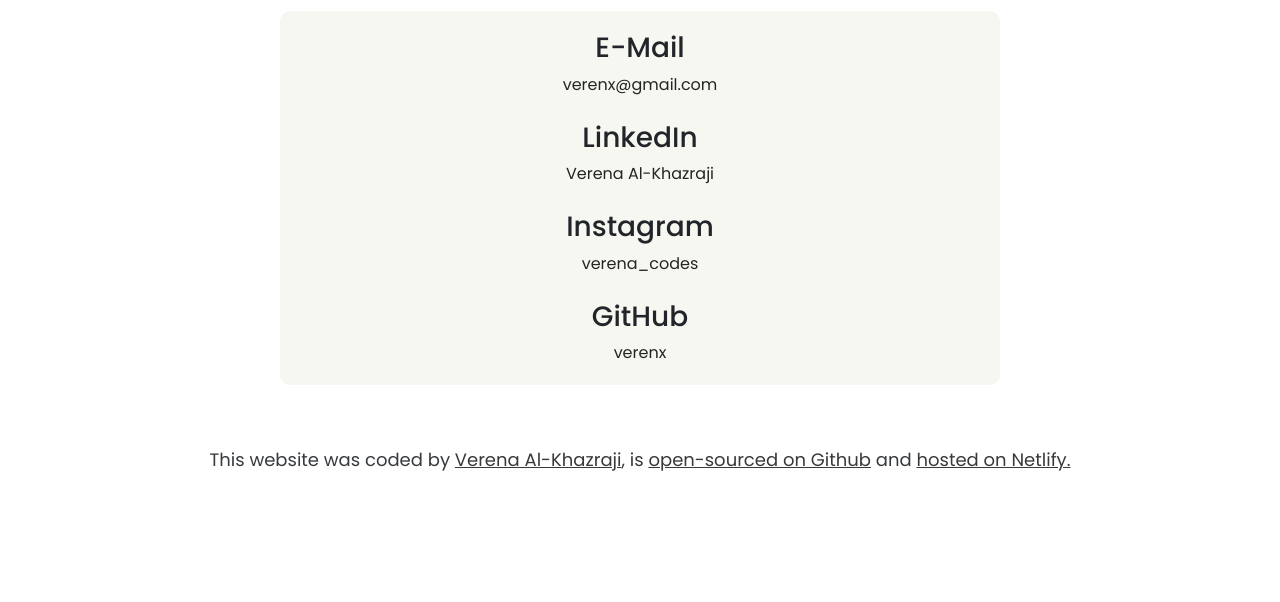
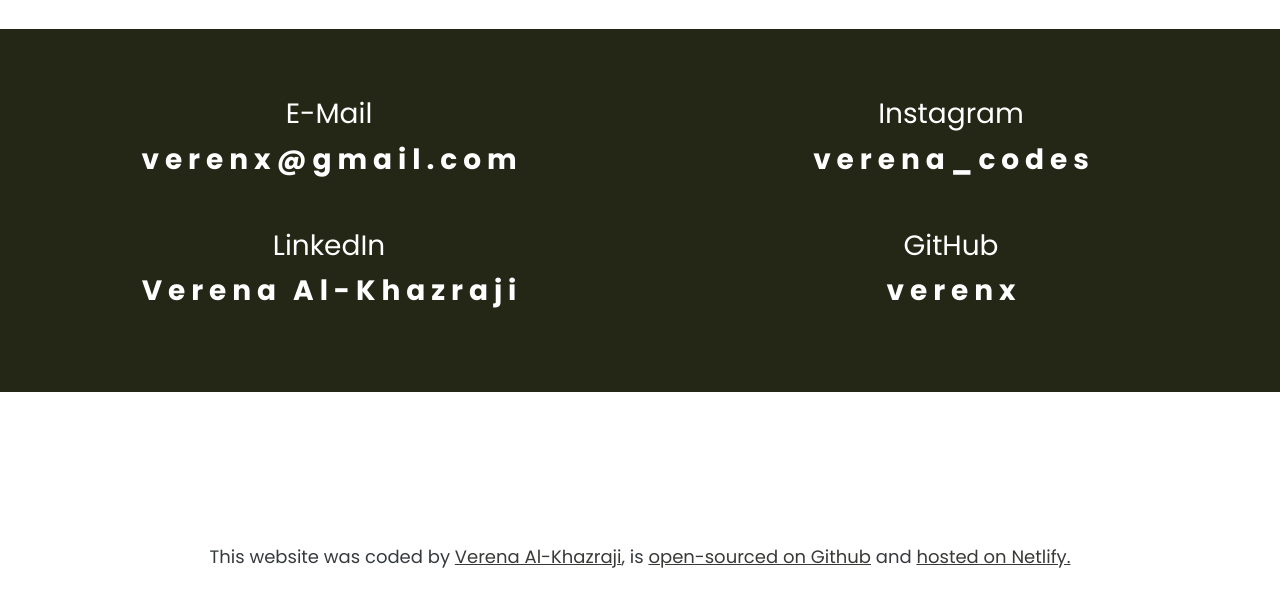
Before and after one commit to verenx/frontend-portfolio-website, a plain HTML site: page contact.html in a window 1280 px wide. Shown: the part 234-836 px from the top of the page. Before the commit the page ends 800 px from the top, so only its background shows below. Drawn offline with nearby package versions, Linux system fonts and the light colour scheme.

Commit message:
set up contact page

```diff
--- a/contact.html
+++ b/contact.html
@@ -35,27 +35,32 @@
         </div>
       </nav>
 
-
-<div class="page-container">
-
-   <h1>Let's get in touch</h1>
+<h1 class="mt-5">Let's get in touch</h1>
 
 <div class="contact-container text-center">
-     <h3>E-Mail</h3>
-        <a href="">verenx@gmail.com</a>
-     <h3 class="mt-4">LinkedIn</h3>
-        <a href="">Verena Al-Khazraji</a>
-     <h3 class="mt-4">Instagram</h3>
-        <a href="">verena_codes</a>
-     <h3 class="mt-4">GitHub</h3>
-         <a href="">verenx</a>
+     <div class="row">
+      <div class="col-md-6">
+        <h3 class="mt-5">E-Mail</h3>
+        <a href="">v e r e n x @ g m a i l . c o m</a>
+        <h3 class="mt-5">LinkedIn</h3>
+        <a href="">V e r e n a <span>A l - K h a z r a j i</span></a>
+      </div>
+    <div class="col-md-6">
+      <div>
+        <h3 class="mt-5">Instagram</h3>
+        <a href="">v e r e n a _ c o  d e s</a>
+        <h3 class="mt-5">GitHub</h3>
+         <a href="">v e r e n x</a>
+      </div>
+    </div>
+    </div>
 </div>
 
 <footer>
     <p class="footer-paragraph">This website was coded by <a href="#">Verena Al-Khazraji</a>, is <a href="">open-sourced on Github</a> and <a href="">hosted on Netlify.</a></p>
   </footer>
 
-</div>
+
 
 </body>
 </html>
--- a/src/style.css
+++ b/src/style.css
@@ -119,16 +119,33 @@ main {
   margin: 0 60px;
 }
 
+main h2 {
+  color: black;
+  text-align: start;
+}
+
 .skills-list {
   display: flex;
   justify-content: center;
-  color: var(--text-opacity-color);
-  font-weight: 400;
-  line-height: 2;
+  background-color: var(--secondary-color);
+  border-radius: 10px;
+  box-shadow: --var(--default-box-shadow);
+}
+
+.skills-list h2 {
+  color: white;
+  padding: 10px 0 0 10px;
 }
 
 .skill-list {
   padding: 30px 60px;
+}
+
+.skill-list li {
+  list-style: none;
+  color: white;
+  font-weight: 800;
+  line-height: 2;
   font-size: 20px;
 }
 
@@ -151,7 +168,7 @@ main {
 }
 
 footer {
-  margin: 60px 0 30px 0;
+  margin: 150px 0 30px 0;
   font-weight: 500;
 }
 
@@ -184,8 +201,6 @@ footer {
   opacity: 0.9;
 }
 
-
-
 .content {
   display: flex;
   justify-content: space-evenly;
@@ -217,6 +232,52 @@ footer {
   opacity: 0.9;
 }
 
+.card-custom {
+  background-color: var(--primary-color);
+  border: var(--primary-color);
+  box-shadow: var(--default-box-shadow);
+  border-radius: 10px;
+  margin-bottom: 30px;
+}
+
+
+.card-image-custom {
+  width: 300px;
+  height: 200px;
+  display: block;
+  margin: 10px auto;
+  border-radius: 10px;
+  border: 1px solid var(--secondary-color);
+}
+
+.contact-container {
+  display: block;
+  max-width: 100%;
+  margin: 60px auto;
+  background-color: var(--secondary-color);
+  color: white;
+  padding: 20px 30px 80px 30px;
+}
+
+.contact-container h3 {
+  font-weight: 100;
+}
+
+.contact-container a {
+  color: white;
+  text-decoration: none;
+  font-size: 28px;
+  font-weight: 900;
+}
+
+.contact-container a:hover {
+  opacity: 0.9;
+  transform: scale(4);
+}
+
+.contact-container a span {
+ padding-left: 11px;
+}
 
 @media (max-width: 768px) {
   header {
@@ -290,6 +351,11 @@ footer {
     text-align: center;
   }
 
+ .contact-icons {
+  background-color: var(--primary-color);
+ }
+
+
   .contact-icon {
     margin: 0 15px 20px 15px;
   }
@@ -315,44 +381,6 @@ footer {
   }
 }
 
-
-
-.card-custom {
-  background-color: var(--primary-color);
-  border: var(--primary-color);
-  box-shadow: var(--default-box-shadow);
-  border-radius: 10px;
-  margin-bottom: 30px;
-}
-
-
-.card-image-custom {
-  width: 300px;
-  height: 200px;
-  display: block;
-  margin: 10px auto;
-  border-radius: 10px;
-  border: 1px solid var(--secondary-color);
-}
-
-.contact-container {
-  display: block;
-  max-width: 60%;
-  margin: 30px auto;
-  background-color: var(--primary-color);
-  padding: 20px 30px;
-  border-radius: 10px;
-}
-
-.contact-container a {
-  color: var(--text-opacity-color);
-  text-decoration: none;
-}
-
-.contact-container a:hover {
-  opacity: 0.9;
-  transform: scale(4);
-}
 
 
 
```
Also changed, not shown: index.html (+5 -4 lines).
